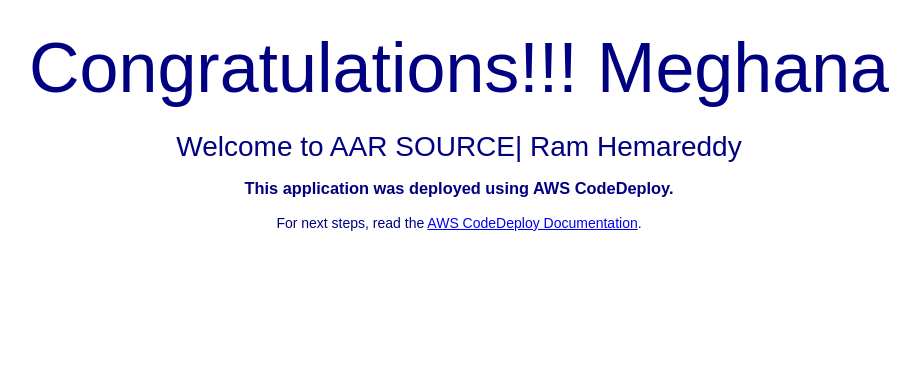
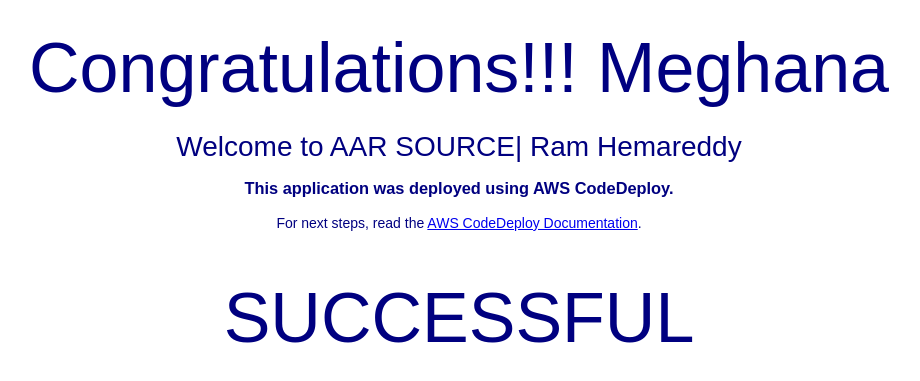
Before and after one commit to hithesh1519/aws_cicd_pipeline_codedeploy, a plain HTML site: page index.html in a window 1280 px wide. Shown: the part 283-664 px from the top of the page, without its empty margins (181-1101 px from the left). Drawn offline with Linux system fonts and the light colour scheme.

Commit message:
Update index.html

```diff
--- a/index.html
+++ b/index.html
@@ -31,6 +31,7 @@
       <h2>Welcome to AAR SOURCE| Ram Hemareddy</h2>
     <h3>This application was deployed using AWS CodeDeploy.</h3>
     <p>For next steps, read the <a href="http://aws.amazon.com/documentation/codedeploy">AWS CodeDeploy Documentation</a>.</p>
+    <h1>SUCCESSFUL</h1>
   </div>
 </body>
 </html>
```
